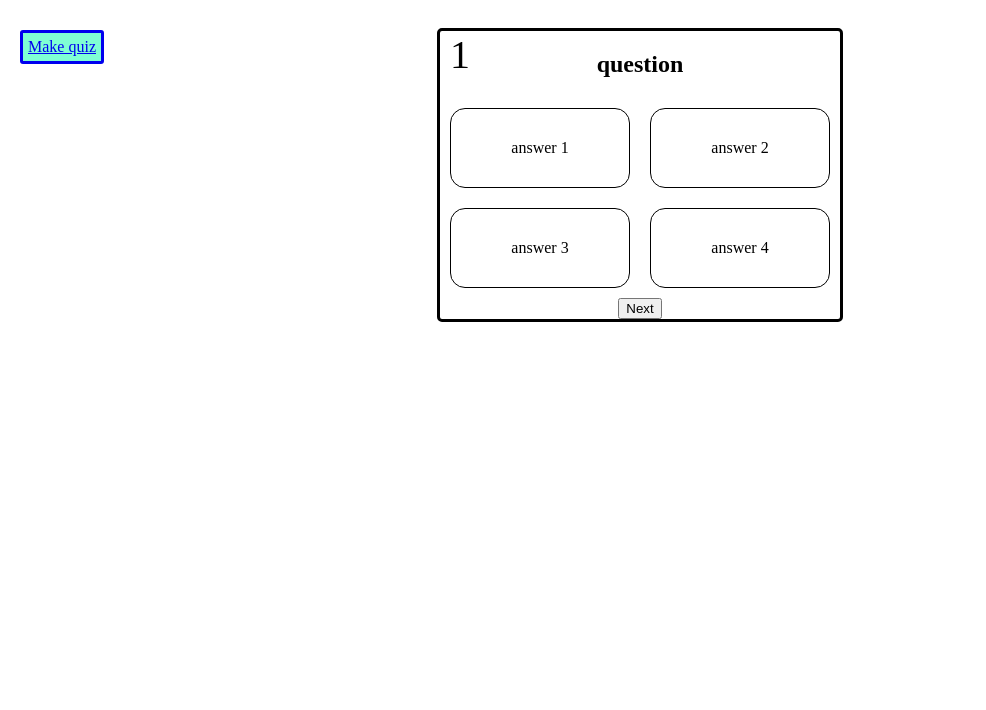
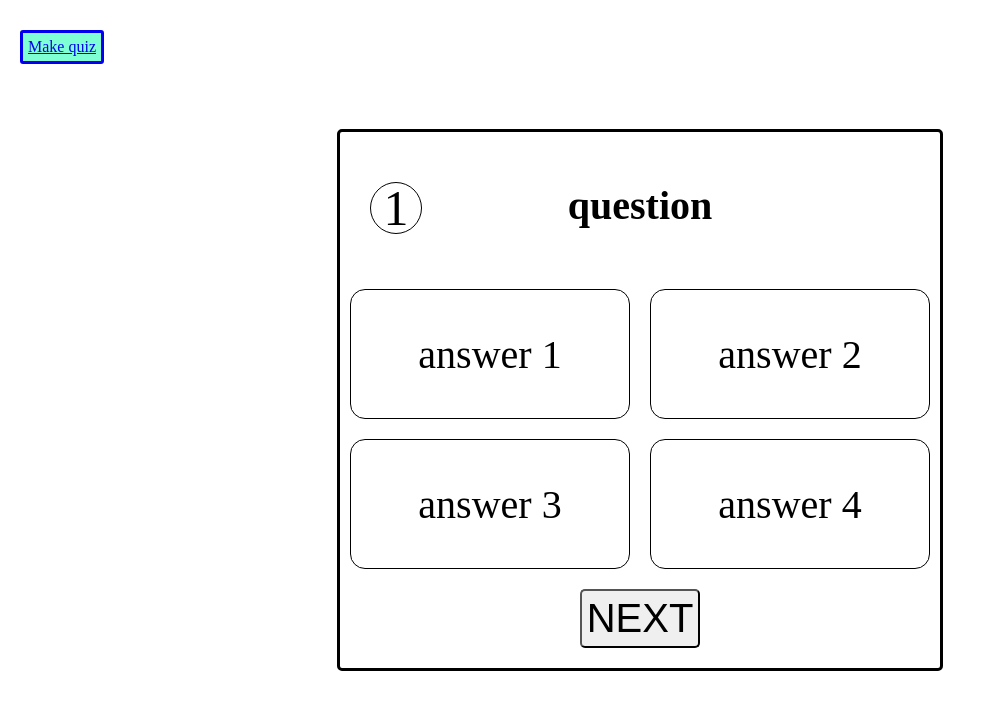
Before and after one commit to hamzona/Pocetak-moje-stranice, a React (Create React App) app in the folder mypage/: page /start in a window 1280 px wide. Shown: the top 710 px of the page, without its empty margins (0-986 px from the left). Built offline with nearby package versions, Linux system fonts and the light colour scheme.

Commit message:
generacija 5

```diff
--- a/mypage/src/App.js
+++ b/mypage/src/App.js
@@ -54,7 +54,7 @@ function App(){
     }
 
   return<div className='container'>
-    <SetQuestionAnswers addSlide={addSlide} answerKey={answerKey} setSlides={setSlides} slideKey={slideKey} setSlideKey={setSlideKey} slides={slides}/>
+    <SetQuestionAnswers className="set-cont" addSlide={addSlide} answerKey={answerKey} setSlides={setSlides} slideKey={slideKey} setSlideKey={setSlideKey} slides={slides}/>
     <div className='slide-cont'>
          {slides.map((slide,i)=>{
            return <Slide setIsChange={setIsChange} slides={slides} answerKey={answerKey} setSlides={setSlides} slideKey={slideKey} setAnswerKey={setAnswerKey} setSlideKey={setSlideKey} slide={slide} number={i+1} key={slide.key}/>
--- a/mypage/src/SetTable/setTable.css
+++ b/mypage/src/SetTable/setTable.css
@@ -4,6 +4,7 @@
     display: flex;
     flex-direction: row;
     position:fixed;
+    margin: 20px;
 }
 input{
     border-radius: 15px;
--- a/mypage/src/Slides/Slide.js
+++ b/mypage/src/Slides/Slide.js
@@ -5,8 +5,12 @@ import Answers from './answers';
 function Slide({setIsChange,answerKey,slides,slide,setSlides,number,slideKey,setSlideKey,setAnswerKey}) {
 
     return <div className="table" onClick={()=>/*selektujem slide*/setSlideKey(slide.key)}>
-    <p className="number">{number}</p>
-    <h2>{slide.question}</h2>
+
+    <div className='top-cont'>
+        <p className="number">{number}</p>
+        <h2 className='question'>{slide.question}</h2>
+    </div>
+
     <div className='answers'>
         {slide.answers.map(answer=>{
             return<Answers setIsChange={setIsChange} answerKey={answerKey} slides={slides} setSlides={setSlides} slideKey={slideKey}  answer={answer} setAnswerKey={setAnswerKey} key={answer.key}/>
--- a/mypage/src/Slides/answers.js
+++ b/mypage/src/Slides/answers.js
@@ -3,7 +3,7 @@ function Answers({setIsChange,answerKey,answer,slides,setSlides,slideKey,setAnsw
 
     /*stil*/
     const TrueFalseSyle={
-        backgroundColor:answer.correct?'green':'red'
+        backgroundColor:answer.correct?'rgb(20, 148, 20)':'rgb(187, 20, 20)'
     }
 
 
--- a/mypage/src/Slides/slide.css
+++ b/mypage/src/Slides/slide.css
@@ -9,6 +9,9 @@
     align-items: center;
     box-sizing:border-box;
     border-radius: 5px;
+}
+.top-cont{
+    padding: 40px;
 }
 .number{
     position: absolute;
@@ -30,13 +33,3 @@
     border-radius: 15px;
     margin: 10px;
 }
-
-.selected{
-    background-color: gray;
-}
-.green{
-    background-color: green;
-}
-.red{
-    background-color: red;
-}
--- a/mypage/src/StartSlides/CurrentAnswersData.js
+++ b/mypage/src/StartSlides/CurrentAnswersData.js
@@ -1,4 +1,4 @@
-
+import './presentSlide.css'
 function CurrentAnswersData({answer,clicked,setClicked}){
     const TrueFalseSyle={
         backgroundColor:answer.correct?'green':'red'
@@ -11,7 +11,7 @@ function CurrentAnswersData({answer,clicked,setClicked}){
             console.log('netacno')
         }
     }
-    return <div onClick={hendleAnswer} style={clicked?TrueFalseSyle:{}} className="answer" >
+    return <div onClick={hendleAnswer} style={clicked?TrueFalseSyle:{}} className="pres-answer" >
         {answer.content}
     </div>
 }
--- a/mypage/src/StartSlides/CurrentSlide.js
+++ b/mypage/src/StartSlides/CurrentSlide.js
@@ -1,24 +1,30 @@
-
 import CurrentAnswersData from './CurrentAnswersData.js'
 import { useState } from 'react';
+import './presentSlide.css'
+function CurrentSlide({currentSlideData,setI,i,setCurrentSlideData,slides}){
 
-function CurrentSlide({currentSlideData,setI,i,setCurrentSlideData,slides}){
     /*pokazivanje odgovora*/
     const [clicked,setClicked]=useState(false);
-    return <div className="table">
-    <p className="number">{i+1}</p>
-    <h2>{currentSlideData.question}</h2>
 
-    <div className='answers'>
+    return (
+    <div className="pres-table">
+        <div className='top-cont'>
+        <p className="pres-number">{i+1}</p>
+        <h2 className='pres-quesiton'>{currentSlideData.question}</h2>
+        </div>
+
+        <div className='pres-answers'>
             {currentSlideData.answers.map(answer=>{
                 return<CurrentAnswersData clicked={clicked} setClicked={setClicked} key={answer.key} answer={answer}/>
             })}
         </div>
-    <button onClick={()=>{
+        <button className='pres-next' onClick={()=>{
             setClicked(false)
             setI(prev=>{return ++prev})
-        setCurrentSlideData(slides[i])}}>Next</button>
+            setCurrentSlideData(slides[i])}}
+            >NEXT</button>
   </div>
+  )
 }
 
 export default CurrentSlide;
--- a/mypage/src/StartSlides/StartQuiz.js
+++ b/mypage/src/StartSlides/StartQuiz.js
@@ -9,10 +9,15 @@ function StartQuiz(){
     const slides=useDataSlides();
     const [currentSlideData,setCurrentSlideData]=useState(slides[i]);
     if(currentSlideData!==undefined){
-        return(<div className="quiz-run-cont">
+        return(
+            <>
+
+            <div className="quiz-run-cont">
             <Link className="link" to="/">Make quiz</Link>
-            <CurrentSlide slides={slides} i={i} setI={setI} key={currentSlideData.key} setCurrentSlideData={setCurrentSlideData} currentSlideData={currentSlideData}/>
-         </div>
+            <CurrentSlide className="slide-cont" slides={slides} i={i} setI={setI} key={currentSlideData.key} setCurrentSlideData={setCurrentSlideData} currentSlideData={currentSlideData}/>
+            </div>
+            </>
+
          )
     }else{
         return<div>
--- a/mypage/src/StartSlides/presentSlide.css
+++ b/mypage/src/StartSlides/presentSlide.css
@@ -1,9 +1,4 @@
-.quiz-run-cont{
-    display: flex;
-    flex-direction: column;
-    justify-content: center;
-    align-items: center;
-}
+
 .link{
     padding: 5px;
     border: 3px solid;
@@ -15,3 +10,72 @@
 .link:active{
     background-color: rgb(82, 38, 133);
 }
+*{
+    margin: 0;
+}
+
+.quiz-run-cont{
+    position: relative;
+    height: 100vh;
+    width: 100vw;
+    display: flex;
+    justify-content: center;
+    align-items: center;
+}
+.pres-table{
+    position: relative;
+    margin:20px;
+    width: fit-content;
+    height: fit-content;
+    border: solid 3px black;
+    display: flex;
+    flex-direction: column;
+    align-items: center;
+    box-sizing:border-box;
+    border-radius: 5px;
+}
+.pres-number{
+    display: flex;
+    justify-content: center;
+    align-items: center;
+    width: 50px;
+    height: 50px;
+    position: absolute;
+    left: 30px;
+    padding: 0;
+    margin: 0;
+    font-size: 50px;
+    border: 1px solid;
+    border-radius: 50%;
+}
+.pres-answers{
+    display: grid;
+    grid-template-columns: repeat(2,300px);
+    grid-template-rows: repeat(2,150px);
+}
+.pres-answer{
+    border: solid 1px black;
+    display: flex;
+    justify-content: center;
+    align-items: center;
+    border-radius: 15px;
+    margin: 10px;
+    font-size: 40px;
+}
+.top-cont{
+    margin: 10px;
+}
+.pres-quesiton{
+    font-size: 40px;
+}
+.pres-next{
+    border-radius: 5px;
+    padding: 5px;
+    font-size: 40px;
+    margin: 20px;
+    margin-top: 10px;
+}
+
+.question{
+    font-size: 30px;
+}
--- a/mypage/src/app.css
+++ b/mypage/src/app.css
@@ -2,7 +2,9 @@
 display: flex;
 }
 
-
+.set-cont{
+    margin:20px;
+}
 
 .slide-cont{
     width: 90%;
```
Lines whose indentation alone changed are shown as unchanged.
